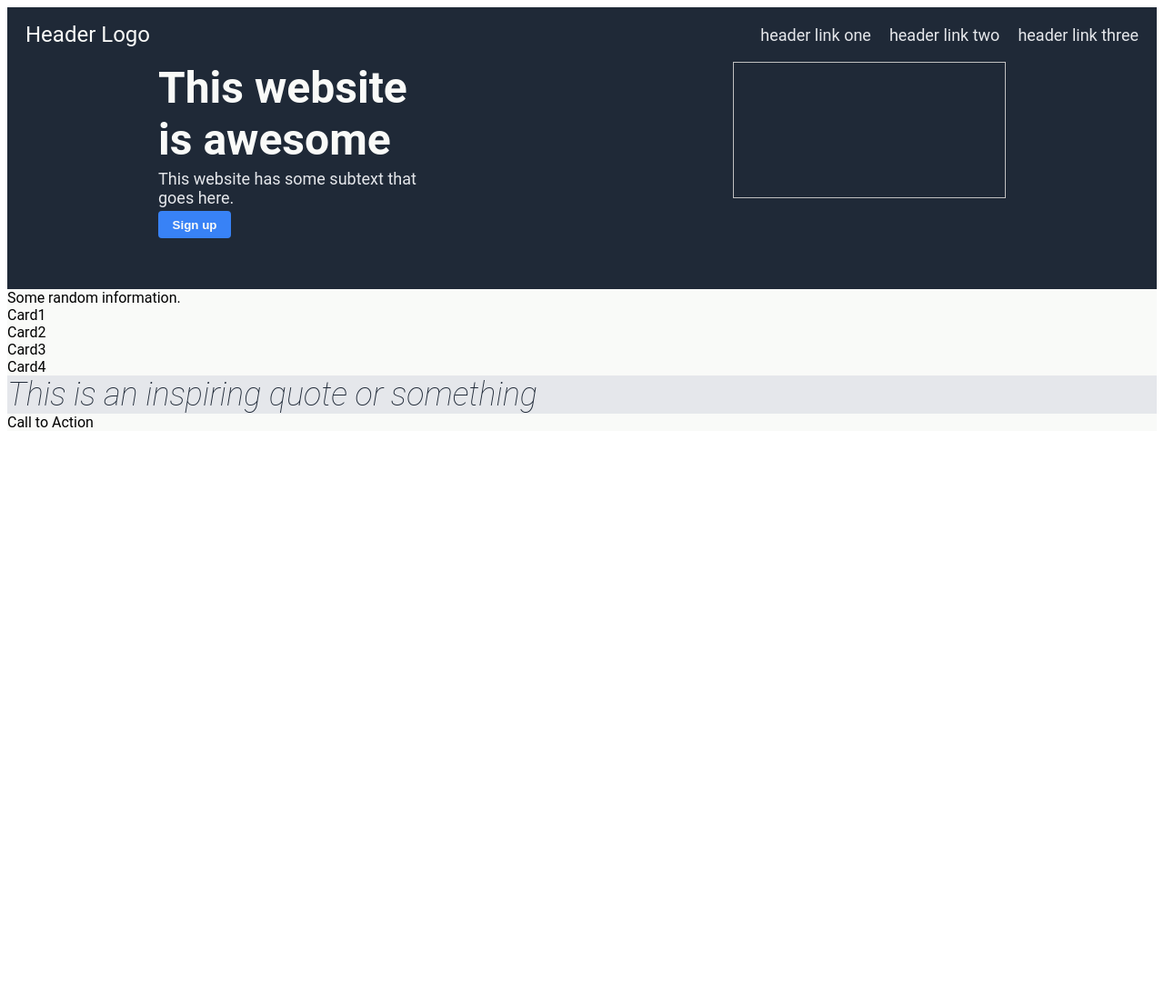
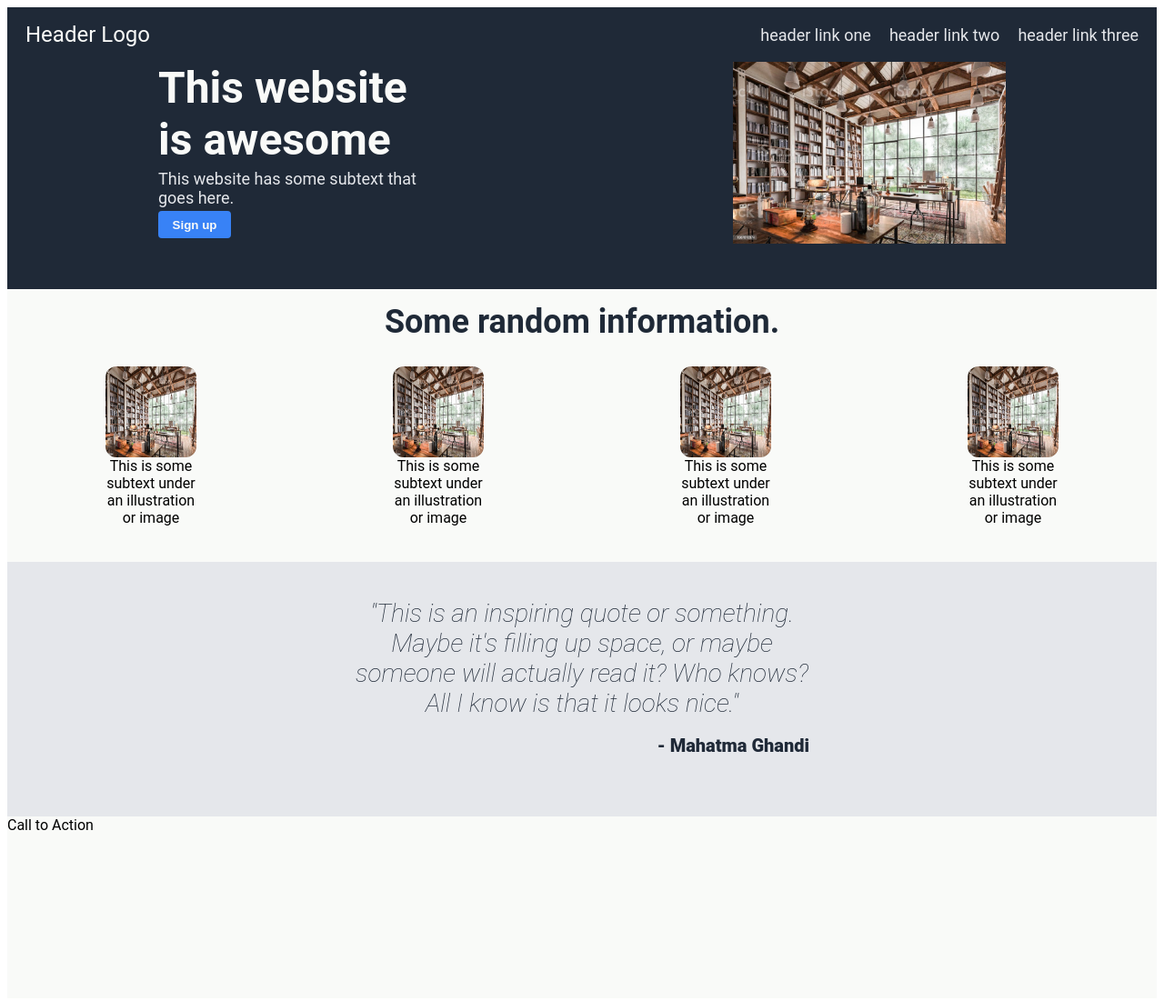
Before and after one commit to bassatjack/project-landing-page, a plain HTML site: page index.html in a window 1280 px wide. Shown: the whole page at 91% size. Before the commit the page ends 800 px from the top, so only its background shows below. Drawn offline with Linux system fonts and the light colour scheme.

Commit message:
major changes to information and quote section

```diff
--- a/index.html
+++ b/index.html
@@ -23,21 +23,38 @@
             <div class="hero-secondary-text">This website has some subtext that goes here.</div>
             <div class="button-sign-up"><button>Sign up</button></div>
         </div>
-        <div class="hero-image"><img href="images/istockphoto-1307515374-1024x1024.jpg"></div>
+        <div class="hero-image"><img alt="Library image" src="images/istockphoto-1307515374-1024x1024.jpg"></div>
     </div>
 
     <div class="information">
         <div class="information-header">Some random information.</div>
-        <div class="info-cards">
-            <div>Card1</div>
-            <div>Card2</div>
-            <div>Card3</div>
-            <div>Card4</div>
+        <div class="info-card-container">
+            <div class="info-card">
+                <img alt="image-1" src="images/istockphoto-1307515374-1024x1024.jpg">
+                <div class="info-text">This is some subtext under an illustration or image</div>
+            </div>
+            <div class="info-card">
+                <img alt="image-2" src="images/istockphoto-1307515374-1024x1024.jpg">
+                <div class="info-text">This is some subtext under an illustration or image</div>
+            </div>
+            <div class="info-card">
+                <img alt="image-1" src="images/istockphoto-1307515374-1024x1024.jpg">
+                <div class="info-text">This is some subtext under an illustration or image</div>
+            </div>
+            <div class="info-card">
+                <img alt="image-1" src="images/istockphoto-1307515374-1024x1024.jpg">
+                <div class="info-text">This is some subtext under an illustration or image</div>
+            </div>
         </div>
     </div>
 
-    <div class="quote">
-        This is an inspiring quote or something
+    <div class="quote-container">
+        <div class="quote-text">
+            "This is an inspiring quote or something. Maybe it's filling up space,
+            or maybe someone will actually read it? Who knows? All I know is that it
+            looks nice."
+        </div>
+        <div class="quote-signature">- Mahatma Ghandi</div>
     </div>
 
     <div class="button-section">Call to Action</div>
--- a/style.css
+++ b/style.css
@@ -77,27 +77,91 @@ button {
 
 img {
     width: 300px;
-    height: 150px;
+    height: 200px;
     flex: 0 0 auto;
 }
 
 .information {
     width: 100%;
-    height: fit-content;
+    height: 300px;
     background-color: #F9FAF8;
+    flex: 1 0 auto;
+    display: flex;
+    flex-direction: column;
+    align-items: center;
+    justify-content: space-around;
 }
 
-.quote {
+.information-header {
+    width: auto;
+    height: 40px;
+    font-size: 36px;
+    font-weight: bolder;
+    color: #1F2937;
+    flex: 0 0 auto;
+}
+
+.info-card-container {
     width: 100%;
-    height:fit-content;
+    height: 200px;
+    display: flex;
+    flex: 0 1 auto;
+    justify-content: space-around;
+}
+
+.info-card {
+    width: 150px;
+    height: 100px;
+    display: flex;
+    flex-direction: column;
+    align-items: center;
+}
+
+.info-card img {
+    width:100px;
+    height: 100px;
+    border-radius: 12px;
+}
+
+.info-text {
+    width: 100px;
+    height: 100px;
+    text-align: center;
+}
+
+.quote-container {
+    width: 100%;
+    height:280px;
     background-color: #E5E7EB;
-    font-size: 36px;
-    font-weight: lighter;
+    display: flex;
+    flex-direction: column;
+    justify-content: center;
+    align-items: center;
+}
+
+.quote-text {
+    width: 500px;
+    height: 150px;
+    flex: 0 0 auto;
+    font-size: 28px;
+    font-weight:100;
     font-style: italic;
     color: #1F2937;
+    text-align: center;
+}
+
+.quote-signature {
+    height: 50px;
+    width: 500px;
+    font-size: 20px;
+    font-weight:900;
+    font-style: bolder;
+    color: #1F2937;
+    text-align: end;
 }
 
 .button-section {
     background-color: #F9FAF8;
-
+    height: 200px;
+    width: 100%;
 }
```
